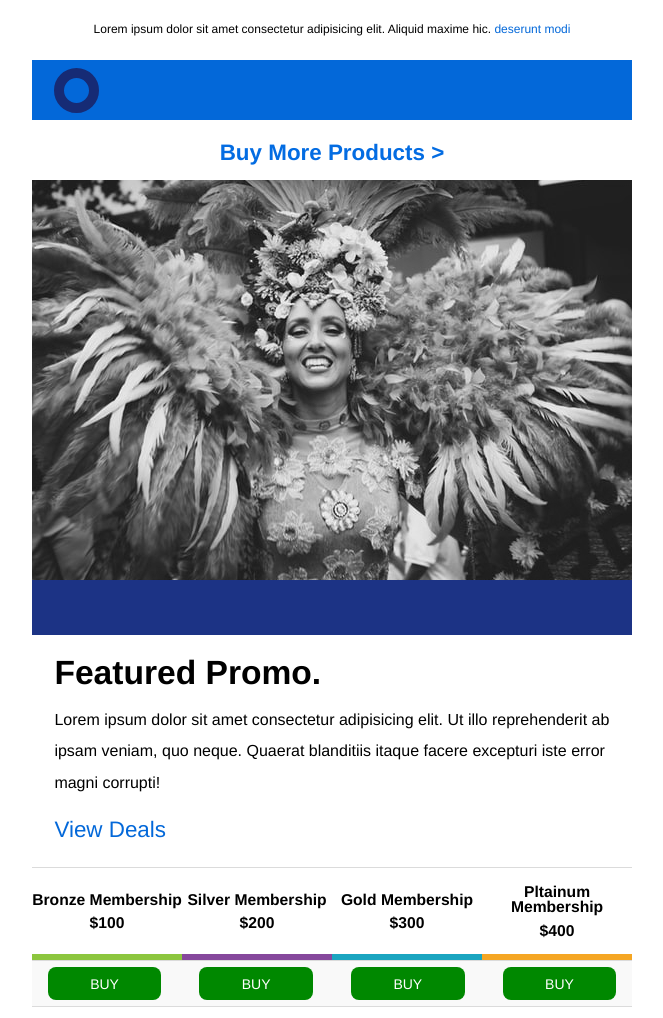
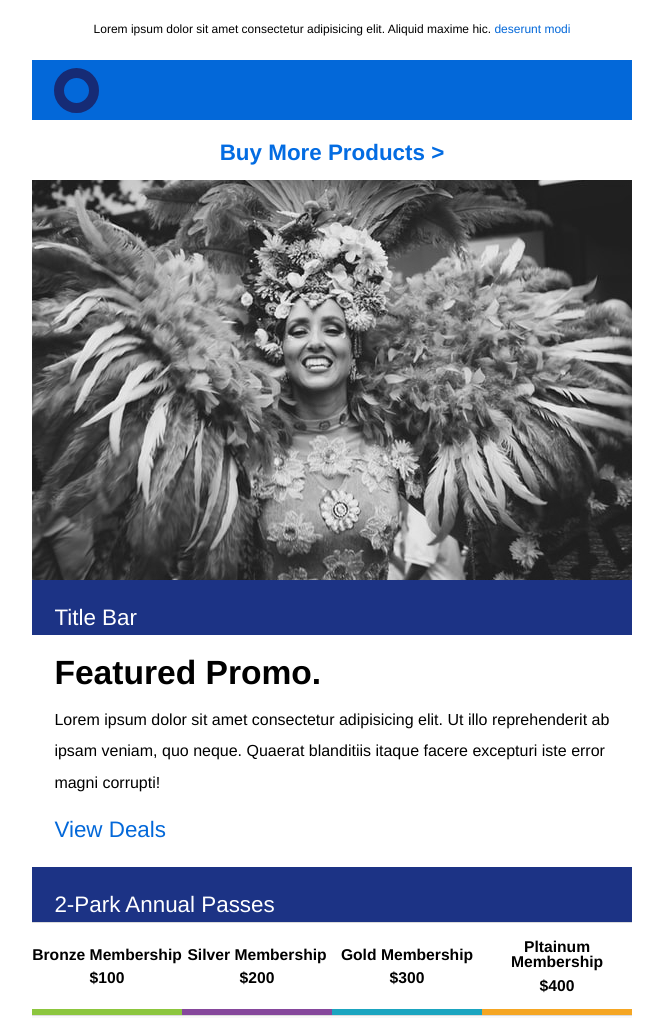
Before and after one commit to FrankDraws/compGrid02, a plain HTML site: page index.html in a window 1280 px wide. Shown: the top 1018 px of the page, without its empty margins (308-971 px from the left). Drawn offline with Linux system fonts and the light colour scheme.

Commit message:
Added accordion bar for FPO

```diff
--- a/app.css
+++ b/app.css
@@ -114,10 +114,12 @@ h3 {
   filter: grayscale(100%);
 }
 
-.bar {
+.bar, .accordion {
   width: 100%;
   height: 55px;
   background-color: #1c3385;
+  color: #fff;
+  padding-left: 1em;
 }
 
 .intro {
--- a/index.html
+++ b/index.html
@@ -29,14 +29,18 @@
 
     <div class="hero">
     </div>
-    <div class="bar"></div>
+    <div class="bar">
+      <p>Title Bar</p>
+    </div>
     <div class="intro">
       <h2>Featured Promo.</h2>
       <p>Lorem ipsum dolor sit amet consectetur adipisicing elit. Ut illo reprehenderit ab ipsam veniam, quo neque.
         Quaerat blanditiis itaque facere excepturi iste error magni corrupti!</p>
       <a href="#">View Deals</a>
     </div>
-
+    <div class="accordion">
+      <p>2-Park Annual Passes</>
+    </div>
     <div id="header">
       <div class="product bronze">
         <p>Bronze Membership<br><span>$100</span></p>
@@ -56,7 +60,7 @@
       <button>BUY</button>
       <button>BUY</button>
       <button>BUY</button>
-    </div><!-- END BUY TAB-->
+    </div>
 
     <div class="cr">
       <div class="title">
```
